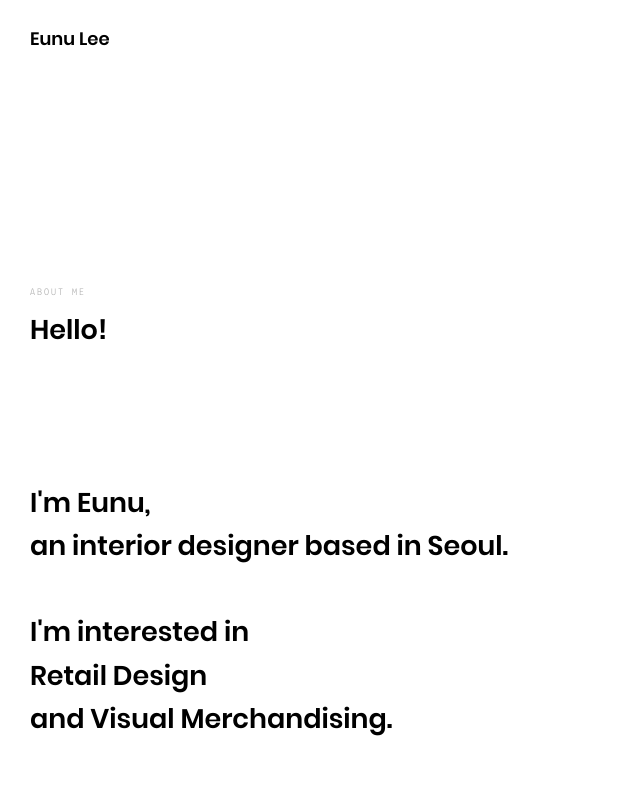
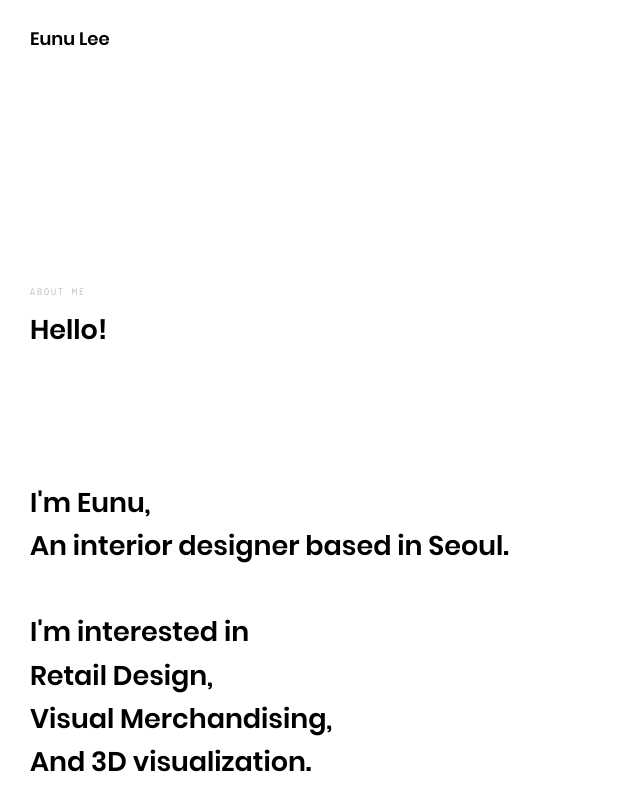
Before and after one commit to Eunnnnu/2, a Jekyll site: the page built from index.html, in a window 1280 px wide. Shown: the top 788 px of the page, without its empty margins (0-640 px from the left). Built offline with Jekyll 4.4.1, drawn with Linux system fonts in a browser that asks for light colours; nearby versions of some CDN libraries; library files that are not in the unit come from our copies; grey boxes are pictures that could not be loaded.

Commit message:
Update _config.yml

```diff
--- a/_config.yml
+++ b/_config.yml
@@ -6,11 +6,12 @@ description: "Hello!
 <br>
 <br>
 <br> I'm Eunu,
-<br> an interior designer based in Seoul.
+<br> An interior designer based in Seoul.
 <br>
 <br> I'm interested in
-<br>Retail Design
-<br>and Visual Merchandising."
+<br>Retail Design,
+<br>Visual Merchandising,
+<br>And 3D visualization."
 keywords: "Eunu, Interior Design, Portfolio"
 email: "eunnnnu@gmail.com"
 Linkedin: "https://www.instagram.com/eunu_xx"
```
